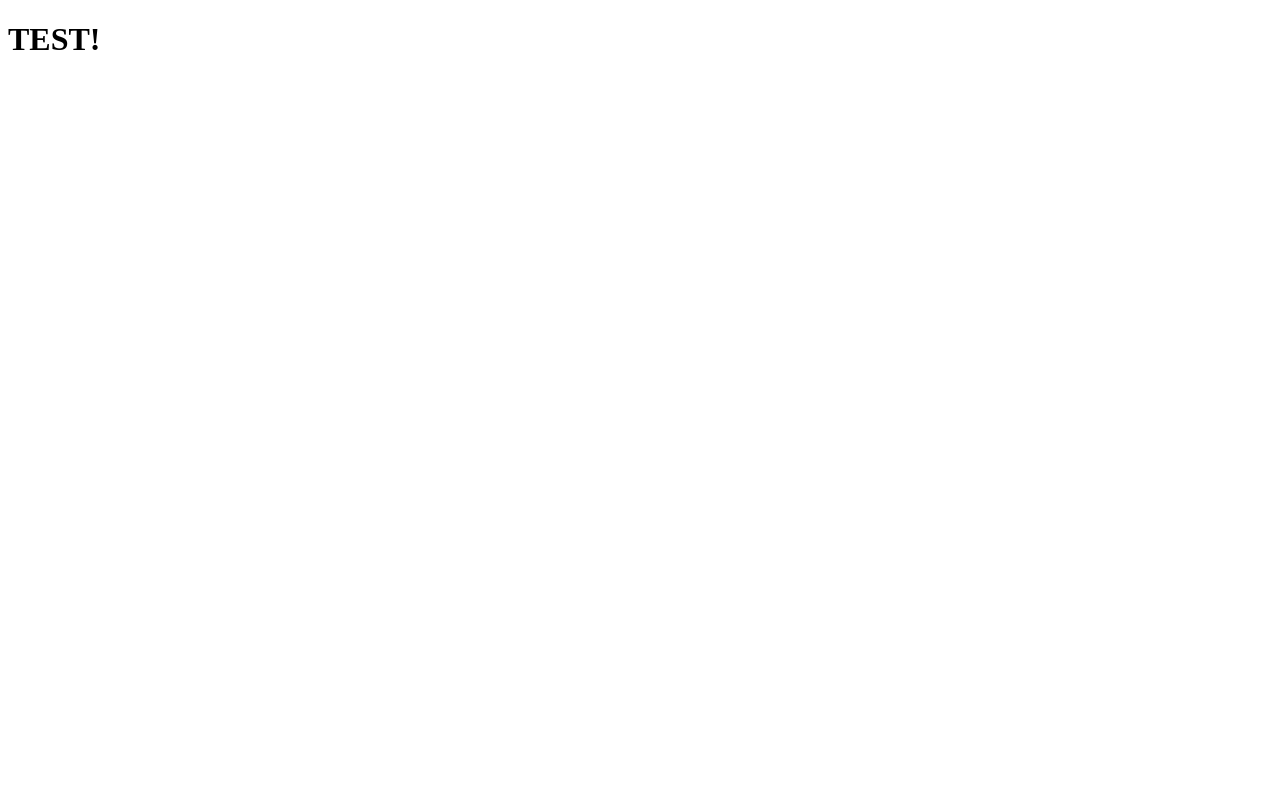
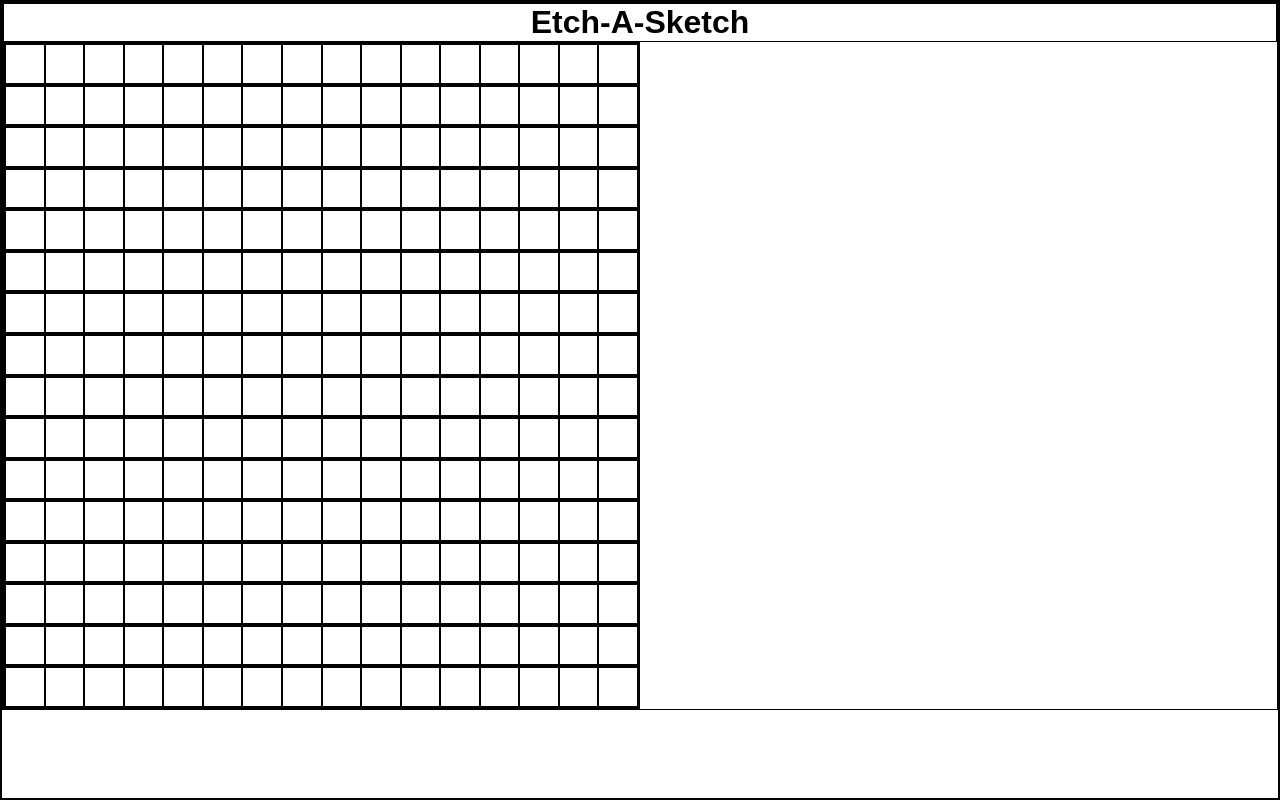
Before and after one commit to valdes91/etch-a-sketch, a website: page index.html in a window 1280 px wide. Drawn offline with Linux system fonts and the light colour scheme.

Commit message:
add grid creation function and initial styling

```diff
--- a/index.html
+++ b/index.html
@@ -8,7 +8,10 @@
 		<title>Etch-A-Sketch</title>
 	</head>
 	<body>
-		<h1>TEST!</h1>
+		<header>
+			<h1>Etch-A-Sketch</h1>
+			<div class="sketchgrid"></div>
+		</header>
 		<script src="main.js"></script>
 	</body>
 </html>
--- a/main.js
+++ b/main.js
@@ -1 +1,16 @@
-console.log('hello!');
+const grid = document.querySelector('.sketchgrid');
+
+function setUpGrid() {
+	for (let i = 0; i < 16; i++) {
+		const row = document.createElement('div');
+		row.classList.toggle('flex');
+		for (let j = 0; j < 16; j++) {
+			const gridSquare = document.createElement('div');
+			gridSquare.classList.toggle('cell');
+			row.appendChild(gridSquare);
+		}
+		grid.appendChild(row);
+	}
+}
+
+setUpGrid();
--- a/styles.css
+++ b/styles.css
@@ -0,0 +1,37 @@
+/* Preferred box-sizing value */
+*,
+*::before,
+*::after {
+	box-sizing: border-box;
+	padding: 0;
+	margin: 0;
+	font-family: 'Epilogue', sans-serif;
+	border: 1px solid black;
+}
+
+html,
+body {
+	height: 100%;
+}
+
+header h1 {
+	text-align: center;
+}
+
+.flex {
+	display: flex;
+	justify-content: center;
+}
+
+.sketchgrid {
+	display: flex;
+	flex-direction: column;
+	width: 50%;
+}
+
+.cell {
+	flex-basis: 100%;
+	aspect-ratio: 1/1;
+	height: auto;
+	cursor: pointer;
+}
```
Also changed, not shown: package.json (added, +14 -0 lines), .eslintrc.json (added), README.md, images/grid-initial-function.png (added), 2 other files.
